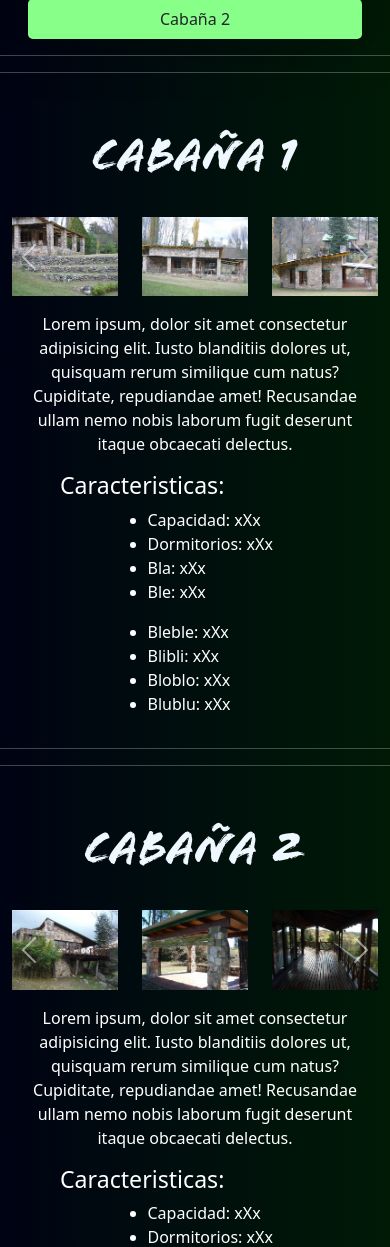
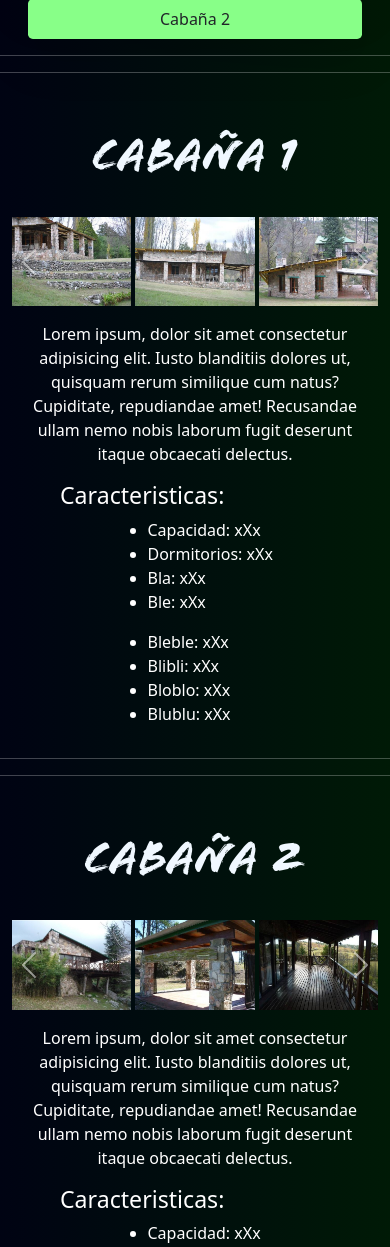
Before and after one commit to Gde-G/Paso-Ancho, a Django app: a page that uses base/templates/base/cabañas.html in a window 390 px wide. Shown: the part 147-1394 px from the top of the page. Run offline with Django 4.2, Linux system fonts and the light colour scheme; some libraries are stand-ins or nearby versions.

Commit message:
Change responsive shit

```diff
--- a/base/templates/base/cabañas.html
+++ b/base/templates/base/cabañas.html
@@ -35,7 +35,7 @@
         <div id="carouselCabaña1" class="carousel slide container justify-content-center w-lg-75 " data-bs-ride="carousel">
                 <div class="carousel-inner">
                 <div class="carousel-item active" data-bs-interval="3000">
-                    <div class="row">
+                    <div class="row g-1 g-lg-3">
                         <div class="col-4">
                             <img src="{% static 'images/cabaña8per/Cab1-1.jpg' %}" class="d-block w-100 h-100" alt="">
                         </div>
@@ -48,7 +48,7 @@
                     </div>
                 </div>
                 <div class="carousel-item" data-bs-interval="3000">
-                    <div class="row">
+                    <div class="row g-1 g-lg-3">
                         <div class="col-4">
                             <img src="{% static 'images/cabaña8per/Cab1-4.jpg' %}" class="d-block w-100 h-100" alt="">
                         </div>
@@ -61,7 +61,7 @@
                     </div>
                 </div>
                 <div class="carousel-item" data-bs-interval="3000">
-                    <div class="row">
+                    <div class="row g-1 g-lg-3">
                         <div class="col-4">
                             <img src="{% static 'images/cabaña8per/Cab1-7.jpg' %}" class="d-block w-100 h-100" alt="">
                         </div>
@@ -129,7 +129,7 @@
             <div class="carousel-inner">
                 <div class="carousel-item active" data-bs-interval="3000">
 
-                    <div class="row">
+                    <div class="row g-1 g-lg-3">
                         <div class="col-4">
                             <img src="{% static 'images/cabaña2per/Cab2-1.jpg' %}" class="d-block w-100 h-100">
                         </div>
@@ -142,7 +142,7 @@
                     </div>
                 </div>
                 <div class="carousel-item" data-bs-interval="3000">
-                    <div class="row">
+                    <div class="row g-1 g-lg-3">
                         <div class="col-4">
                             <img src="{% static 'images/cabaña2per/Cab2-4.jpg' %}" class="d-block w-100 h-100">
                         </div>
@@ -155,7 +155,7 @@
                     </div>
                 </div>
                 <div class="carousel-item" data-bs-interval="3000">
-                    <div class="row">
+                    <div class="row g-1 g-lg-3">
                         <div class="col-4">
                             <img src="{% static 'images/cabaña2per/Cab2-7.jpg' %}" class="d-block w-100 h-100">
                         </div>
```
